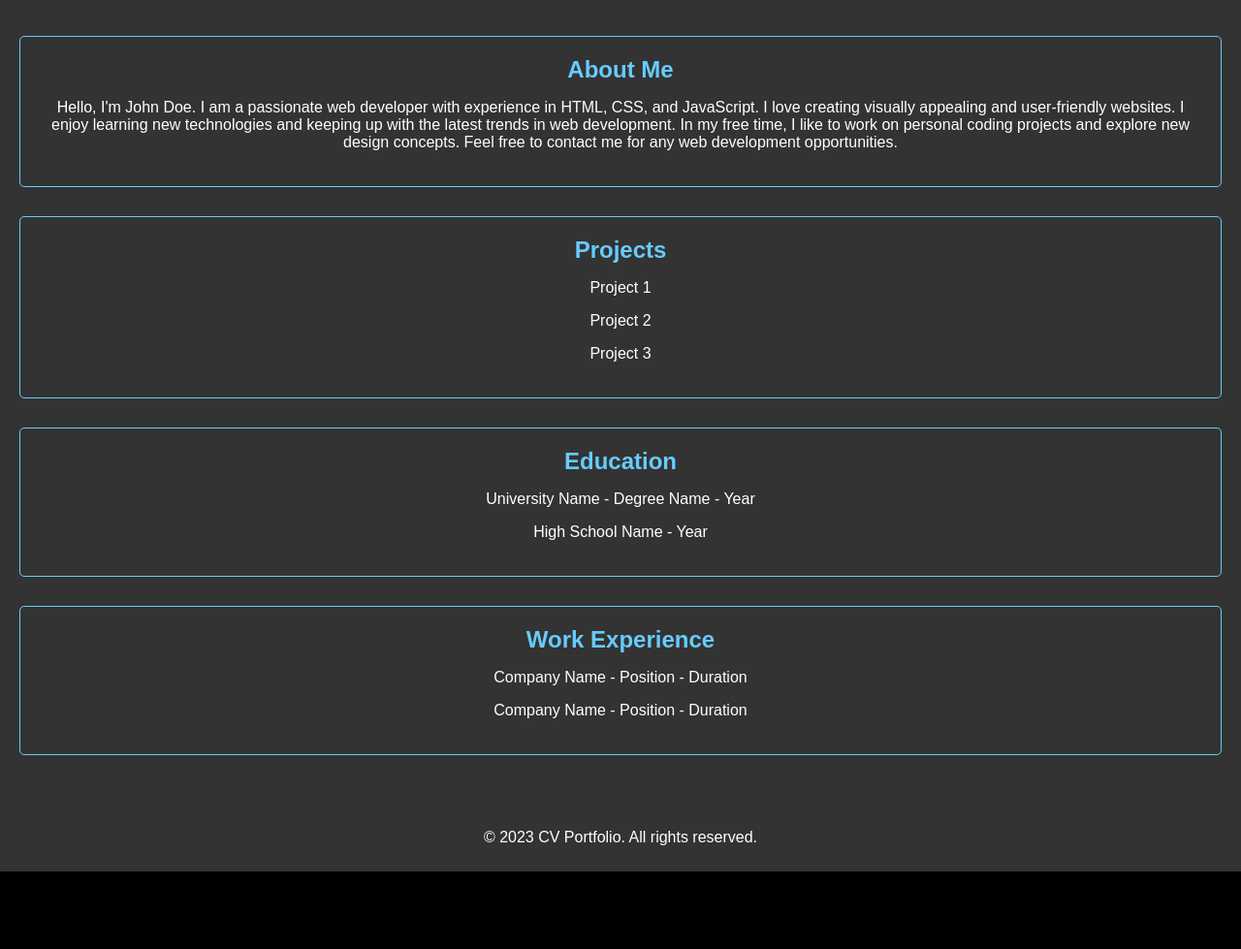
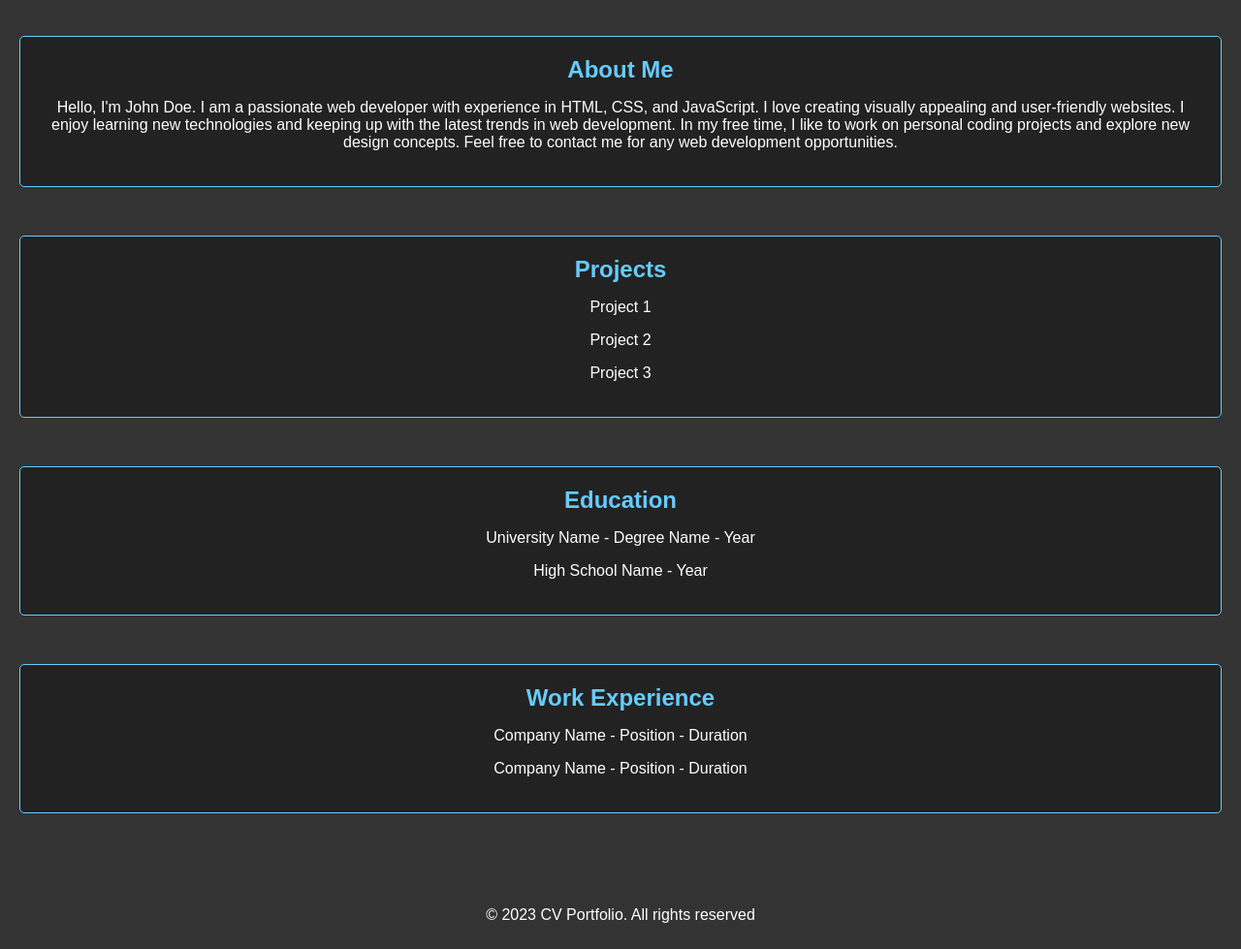
Before and after one commit to steveplak/hello-world, a plain HTML site: page docs/index.html in a window 1280 px wide. Shown: the part 98-1077 px from the top of the page at 97% size. Before the commit the page ends 997 px from the top, so only its background shows below. Drawn offline with Linux system fonts and the light colour scheme.

Commit message:
Update index.html

```diff
--- a/docs/index.html
+++ b/docs/index.html
@@ -53,11 +53,12 @@
         }
 
         section {
-            margin-bottom: 30px;
+            margin-bottom: 50px; /* Increased spacing between sections */
             padding: 20px;
             border: 1px solid #66ccff;
             border-radius: 5px;
             text-align: center;
+            background-color: #222; /* Darker background color */
         }
 
         h2 {
@@ -118,5 +119,4 @@
     </main>
 
     <footer>
-        <p>&copy; 2023 CV Portfolio. All rights reserved.</p>
-    </footer>
+        <p>&copy; 2023 CV Portfolio. All rights reserved
```
